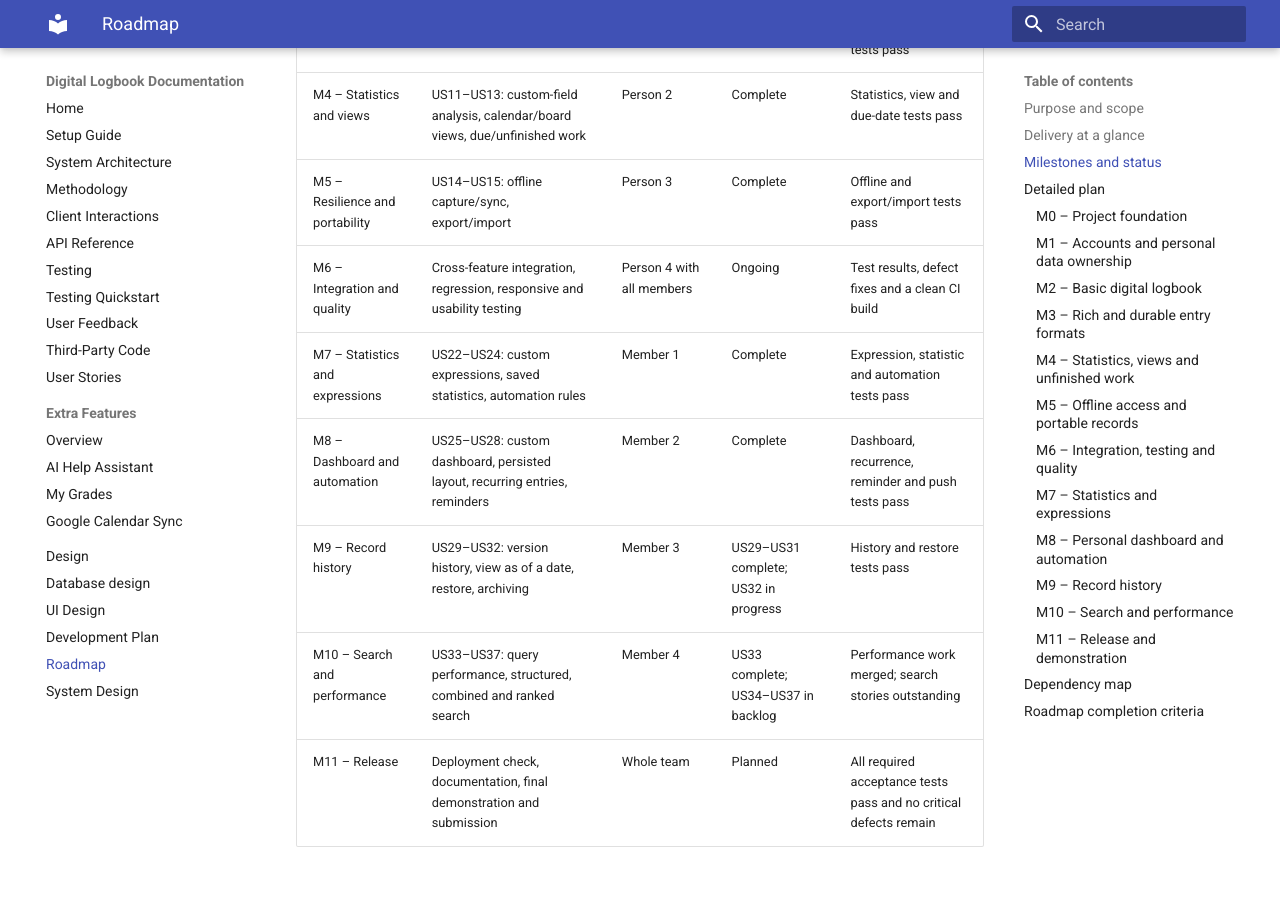
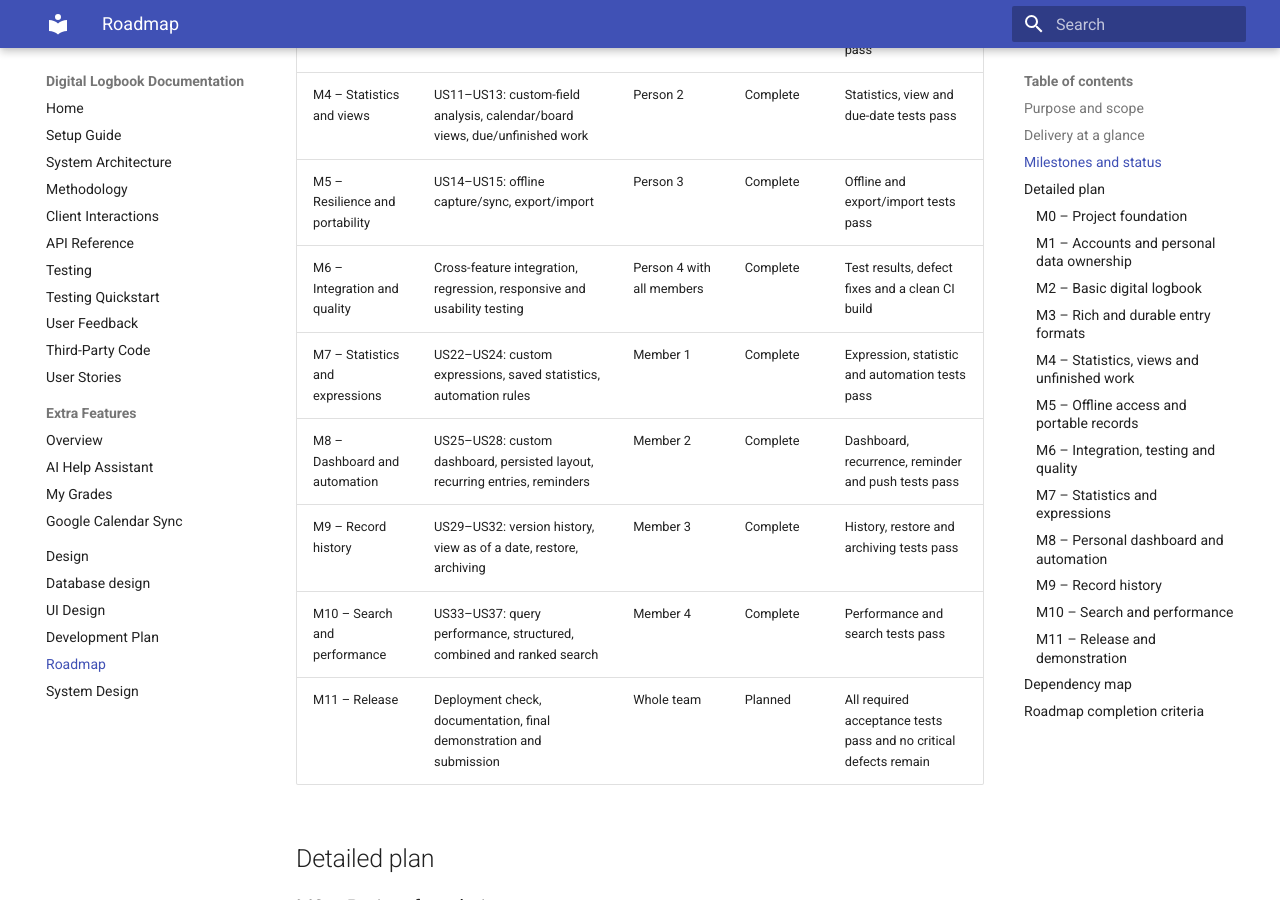
Before and after one commit to DiMpho-20/coms3011a-logbook-digital-logbook, an MkDocs documentation site: the page built from docs/design/roadmap.md, in a window 1280 px wide and 900 px high, scrolled down 1233 px. Built offline with MkDocs 1.6.1 and Material for MkDocs 9.7.7, drawn with Linux system fonts in a browser that asks for light colours; some of the changed text lies outside the part shown.

Commit message:
docs: mark every Sprint 3 story done
The methodology, development plan, roadmap, home page and client log
still showed US32 in progress and US34-US37 in the backlog, which
contradicted the user stories page. Archiving and the structured
search stories have shipped, so all sixteen are now marked done.

Co-Authored-By: Claude Opus 5.5 <noreply@anthropic.com>

```diff
--- a/docs/design/roadmap.md
+++ b/docs/design/roadmap.md
@@ -45,11 +45,11 @@ flowchart LR
 | M3 – Rich entry formats | US07–US10: rich fields, editable/versioned formats, computed fields | Person 1 | Complete | Rich-field, format-history and computed-field tests pass |
 | M4 – Statistics and views | US11–US13: custom-field analysis, calendar/board views, due/unfinished work | Person 2 | Complete | Statistics, view and due-date tests pass |
 | M5 – Resilience and portability | US14–US15: offline capture/sync, export/import | Person 3 | Complete | Offline and export/import tests pass |
-| M6 – Integration and quality | Cross-feature integration, regression, responsive and usability testing | Person 4 with all members | Ongoing | Test results, defect fixes and a clean CI build |
+| M6 – Integration and quality | Cross-feature integration, regression, responsive and usability testing | Person 4 with all members | Complete | Test results, defect fixes and a clean CI build |
 | M7 – Statistics and expressions | US22–US24: custom expressions, saved statistics, automation rules | Member 1 | Complete | Expression, statistic and automation tests pass |
 | M8 – Dashboard and automation | US25–US28: custom dashboard, persisted layout, recurring entries, reminders | Member 2 | Complete | Dashboard, recurrence, reminder and push tests pass |
-| M9 – Record history | US29–US32: version history, view as of a date, restore, archiving | Member 3 | US29–US31 complete; US32 in progress | History and restore tests pass |
-| M10 – Search and performance | US33–US37: query performance, structured, combined and ranked search | Member 4 | US33 complete; US34–US37 in backlog | Performance work merged; search stories outstanding |
+| M9 – Record history | US29–US32: version history, view as of a date, restore, archiving | Member 3 | Complete | History, restore and archiving tests pass |
+| M10 – Search and performance | US33–US37: query performance, structured, combined and ranked search | Member 4 | Complete | Performance and search tests pass |
 | M11 – Release | Deployment check, documentation, final demonstration and submission | Whole team | Planned | All required acceptance tests pass and no critical defects remain |
 
 ## Detailed plan
@@ -212,7 +212,7 @@ deployment configuration are documented, and no known critical defect remains.
 | US29 | Every change to an entry is kept as a version | M2 entries | Complete |
 | US30 | See an entry as it was on a given date | US29 | Complete |
 | US31 | Restore an earlier version, itself recorded as a new version | US29 | Complete |
-| US32 | Archive old entries out of the default views without losing them | M2 entries | In progress |
+| US32 | Archive old entries out of the default views without losing them | M2 entries | Complete |
 
 ---
 
@@ -224,10 +224,10 @@ deployment configuration are documented, and no known critical defect remains.
 | Story | Capability | Dependency | Status |
 | --- | --- | --- | --- |
 | US33 | Indexes, paginated entry listing and one request for open work | M2 entries | Complete |
-| US34 | Apply rules when capturing entries (overlaps with US24) | US24 | Backlog |
-| US35 | Rank search results by relevance | US37 | Backlog |
-| US36 | Combine several search filters | US37 | Backlog |
-| US37 | Search inside custom fields | M2 browsing; M3 custom fields | Backlog |
+| US34 | Apply rules when capturing entries (same story as US24) | US24 | Complete |
+| US35 | Rank search results by relevance | US37 | Complete |
+| US36 | Combine several search filters | US37 | Complete |
+| US37 | Search inside custom fields | M2 browsing; M3 custom fields | Complete |
 
 ---
 
```
Also changed, not shown: docs/client-interactions.md (+1 -1 lines), docs/design/development-plan.md (+6 -6 lines), docs/index.md (+1 -1 lines), docs/methodology.md (+5 -5 lines).
